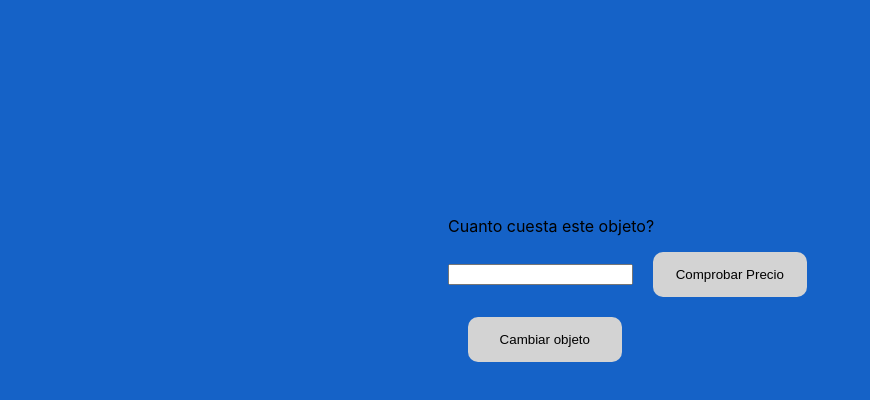
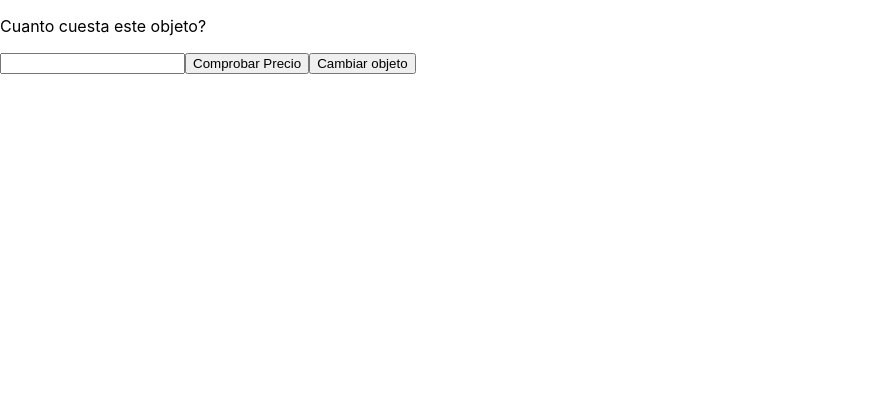
Before and after one commit to lemosdg/lolquiz, a React (Create React App) app: page /pregunta in a window 1280 px wide. Shown: the top 400 px of the page, without its empty margins (0-870 px from the left). Built offline with nearby package versions, Linux system fonts and the light colour scheme.

Commit message:
niveles.css solo aplica a niveles.js

```diff
--- a/src/componentes/niveles.js
+++ b/src/componentes/niveles.js
@@ -17,14 +17,28 @@ function Niveles() {
     }
   }
 
+  useEffect(() => {
+    // Al montar el componente
+    document.body.classList.add('estilo-especifico')
+
+    // Al desmontar el componente
+    return () => {
+      document.body.classList.remove('estilo-especifico')
+    }
+  }, [])
+
   return (
     <div className="menuDiv">
       <div className="botonLine">
-        <button onClick={() => cambiarNivel(1)}>Nivel 1</button>
+        <button className="boton" onClick={() => cambiarNivel(1)}>
+          Nivel 1
+        </button>
         <div className="requisitos">{objetivos[0]} necesarios</div>
       </div>
       <div className="botonLine">
-        <button onClick={() => cambiarNivel(2)}>Nivel 2</button>
+        <button className="boton" onClick={() => cambiarNivel(2)}>
+          Nivel 2
+        </button>
         <div className="requisitos">{objetivos[1]} necesarios</div>
       </div>
     </div>
--- a/src/estilos/niveles.css
+++ b/src/estilos/niveles.css
@@ -1,4 +1,4 @@
-body {
+.estilo-especifico {
   height: 100%;
   background-color: rgb(21, 98, 199);
   display: flex;
@@ -6,7 +6,7 @@ body {
   align-items: center;
 }
 
-#root {
+.estilo-especifico #root {
   width: 30%;
   margin-top: 200px;
 }
@@ -22,7 +22,7 @@ body {
   align-items: center;
 }
 
-button {
+.boton {
   width: 40%;
   height: 45px;
   margin-bottom: 20px;
```
